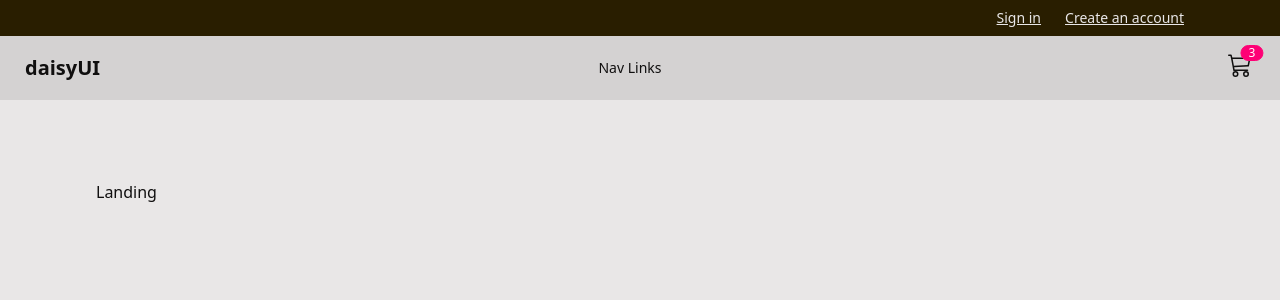
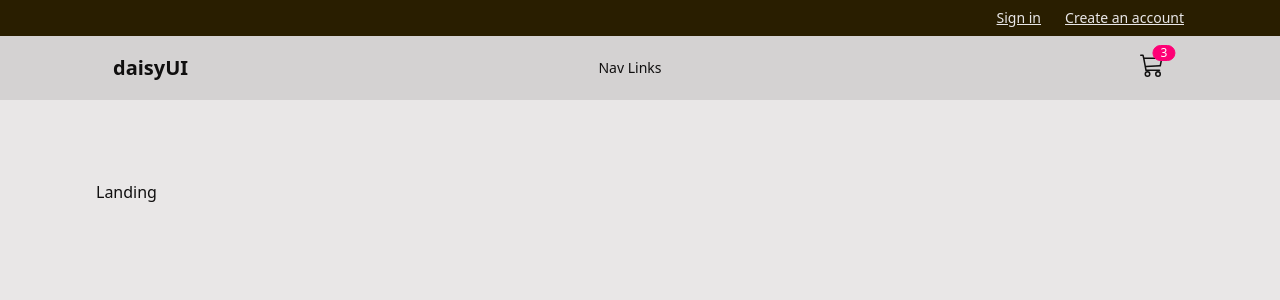
Before and after one commit to jemcap/solace-furniture, a React (Vite) app: page / in a window 1280 px wide. Shown: the top 300 px of the page. Built offline with nearby package versions, Linux system fonts and the light colour scheme.

Commit message:
fix: Fixed the alignment of the Navbar components

```diff
--- a/src/components/Navbar.jsx
+++ b/src/components/Navbar.jsx
@@ -3,7 +3,8 @@ import { BsCart3 } from "react-icons/bs";
 
 const Navbar = () => {
   return (
-    <div className="navbar bg-base-200">
+    <div className="bg-base-200">
+      <div className="navbar align-element">
         <div className="navbar-start">
           <div className="dropdown">
             <div tabIndex={0} role="button" className="btn btn-ghost lg:hidden">
@@ -47,6 +48,7 @@ const Navbar = () => {
           </NavLink>
         </div>
       </div>
+    </div>
   );
 };
 
--- /dev/null
+++ b/src/components/Navlinks.jsx
@@ -0,0 +1,7 @@
+import React from "react";
+
+const Navlinks = () => {
+  return <div>Navlinks</div>;
+};
+
+export default Navlinks;
```
Lines whose indentation alone changed are shown as unchanged.
